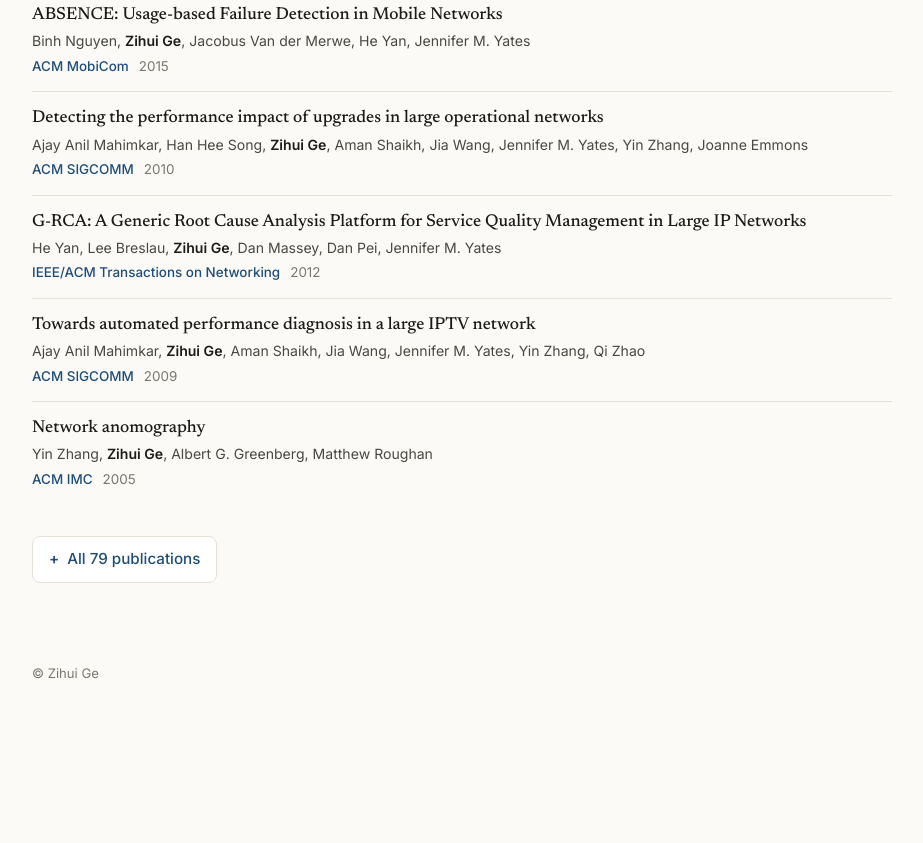
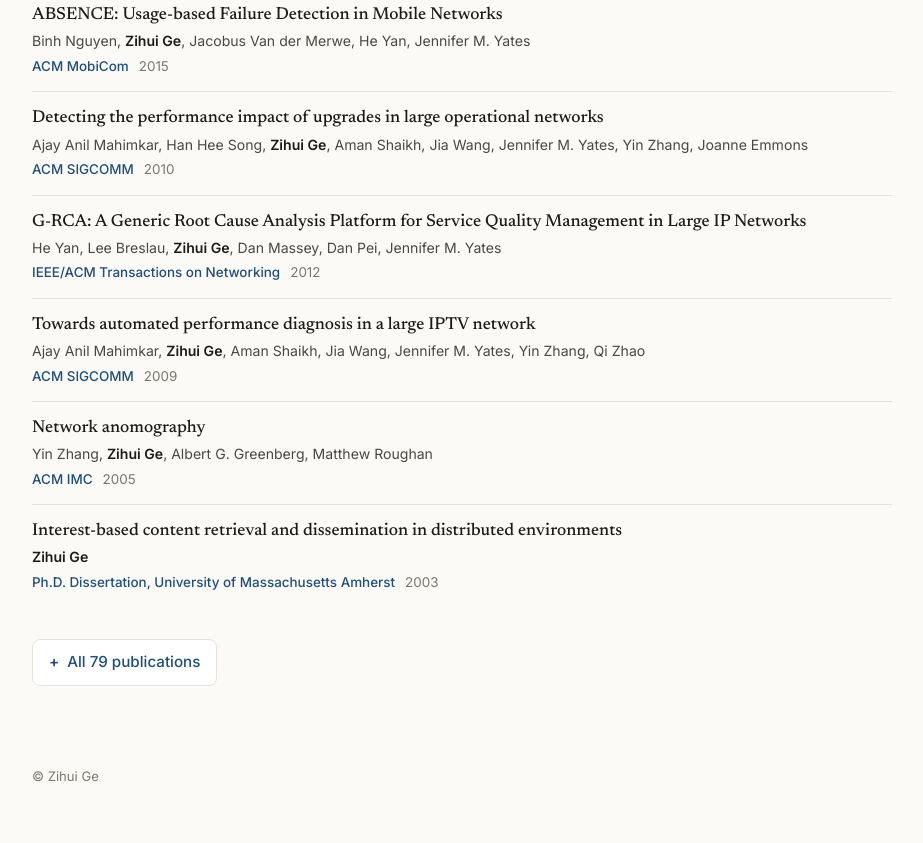
Before and after one commit to zihuige/zihuige.github.io, a plain HTML site: page index.html in a window 1280 px wide. Shown: the part 4200-5043 px from the top of the page, without its empty margins (178-1101 px from the left). Before the commit the page ends 4940 px from the top, so only its background shows below. Drawn offline with Linux system fonts and the light colour scheme.

Commit message:
Add Ph.D. dissertation to selected publications
Co-Authored-By: Claude Opus 5.5 <noreply@anthropic.com>

```diff
--- a/index.html
+++ b/index.html
@@ -301,6 +301,7 @@
 <li><span class="title"><a href="https://doi.org/10.1109/tnet.2012.2188837">G-RCA: A Generic Root Cause Analysis Platform for Service Quality Management in Large IP Networks</a></span><span class="authors">He Yan, Lee Breslau, <strong>Zihui Ge</strong>, Dan Massey, Dan Pei, Jennifer M. Yates</span><span class="meta"><span class="venue">IEEE/ACM Transactions on Networking</span><span class="year">2012</span></span></li>
 <li><span class="title"><a href="https://doi.org/10.1145/1592568.1592596">Towards automated performance diagnosis in a large IPTV network</a></span><span class="authors">Ajay Anil Mahimkar, <strong>Zihui Ge</strong>, Aman Shaikh, Jia Wang, Jennifer M. Yates, Yin Zhang, Qi Zhao</span><span class="meta"><span class="venue">ACM SIGCOMM</span><span class="year">2009</span></span></li>
 <li><span class="title"><a href="https://doi.org/10.1145/1330107.1330146">Network anomography</a></span><span class="authors">Yin Zhang, <strong>Zihui Ge</strong>, Albert G. Greenberg, Matthew Roughan</span><span class="meta"><span class="venue">ACM IMC</span><span class="year">2005</span></span></li>
+<li><span class="title">Interest-based content retrieval and dissemination in distributed environments</span><span class="authors"><strong>Zihui Ge</strong></span><span class="meta"><span class="venue">Ph.D. Dissertation, University of Massachusetts Amherst</span><span class="year">2003</span></span></li>
     </ol>
 
     <details class="all" id="all-pubs">
@@ -413,7 +414,7 @@
 <li><span class="title"><a href="https://doi.org/10.1109/glocom.2007.521">Joint Traffic Blocking and Routing Under Network Failures and Maintenances</a></span><span class="authors">Chao Liang, <strong>Zihui Ge</strong>, Yong Liu</span><span class="meta"><span class="venue">IEEE GLOBECOM</span><span class="year">2007</span></span></li>
 <li><span class="title"><a href="https://doi.org/10.1145/1321753.1321771">Lightweight application classification for network management</a></span><span class="authors">Hongbo Jiang, Andrew William Moore, <strong>Zihui Ge</strong>, Shudong Jin, Jia Wang</span><span class="meta"><span class="venue">ACM INM Workshop</span><span class="year">2007</span></span></li>
 <li><span class="title">OPTWALL: A Hierarchical Traffic-Aware Firewall</span><span class="authors">Subrata Acharya, Bryan Mills, Mehmud Abliz, Taieb F. Znati, Jia Wang, <strong>Zihui Ge</strong>, Albert G. Greenberg</span><span class="meta"><span class="venue">NDSS</span><span class="year">2007</span></span></li>
-<li><span class="title">Towards Robust Firewalls Using Approximate Packet Classification</span><span class="authors">Qunfeng Dong, Dheeraj Agrawal, <strong>Zihui Ge</strong>, Jia Wang, Jianming Wu, Suman Banerjee</span><span class="meta"><span class="venue">Technical Report, University of Wisconsin</span><span class="year">2007</span></span></li>
+<li><span class="title"><a href="http://digital.library.wisc.edu/1793/60546">Towards Robust Firewalls Using Approximate Packet Classification</a></span><span class="authors">Qunfeng Dong, Dheeraj Agrawal, <strong>Zihui Ge</strong>, Jia Wang, Jianming Wu, Suman Banerjee</span><span class="meta"><span class="venue">Technical Report, University of Wisconsin</span><span class="year">2007</span></span></li>
 </ol>
 <h3 class="year-head">2006</h3>
 <ol class="pubs">
@@ -449,7 +450,7 @@
 <h3 class="year-head">2002</h3>
 <ol class="pubs">
 <li><span class="title"><a href="https://doi.org/10.1145/507670.507690">A Demand Adaptive and Locality Aware (DALA) streaming media server cluster architecture</a></span><span class="authors"><strong>Zihui Ge</strong>, Ping Ji, Prashant J. Shenoy</span><span class="meta"><span class="venue">ACM NOSSDAV</span><span class="year">2002</span></span></li>
-<li><span class="title">Network Resilience: Exploring Cascading Failures with BGP</span><span class="authors">Coffman, E. G., Jr., <strong>Zihui Ge</strong>, Vishal Misra, Don Towsley</span><span class="meta"><span class="venue">Technical Report, University of Illinois</span><span class="year">2002</span></span></li>
+<li><span class="title"><a href="https://hdl.handle.net/2142/131369">Network Resilience: Exploring Cascading Failures with BGP</a></span><span class="authors">Coffman, E. G., Jr., <strong>Zihui Ge</strong>, Vishal Misra, Don Towsley</span><span class="meta"><span class="venue">Technical Report, University of Illinois</span><span class="year">2002</span></span></li>
 </ol>
 <h3 class="year-head">2001</h3>
 <ol class="pubs">
```
Also changed, not shown: 1 other file.
